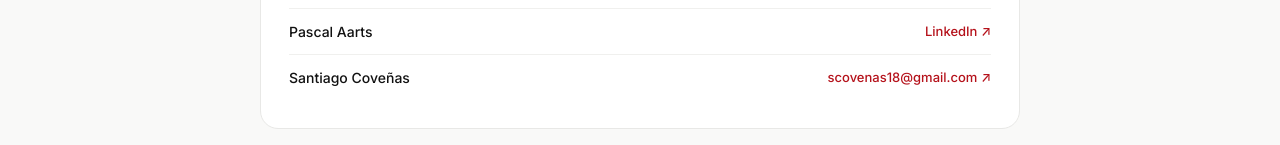
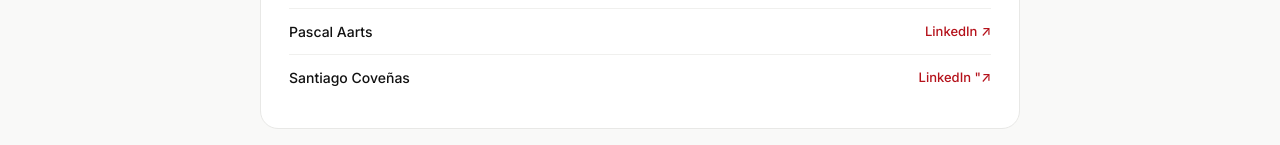
Before and after one commit to Martel123/apc-analisis-plataforma, a website: page metodologia.html in a window 1280 px wide. Shown: the part 370-515 px from the top of the page. Drawn offline with Linux system fonts and the light colour scheme.

Commit message:
Actualizar metodologia con responsables del proyecto

```diff
--- a/metodologia.html
+++ b/metodologia.html
@@ -88,7 +88,7 @@
       </div>
       <div class="resp-item">
         <span class="resp-name">Santiago Coveñas</span>
-        <a class="resp-link" href="mailto:scovenas18@gmail.com">scovenas18@gmail.com ↗</a>
+        <a class="resp-link" href="https://www.linkedin.com/in/santiago-cove%C3%B1as-87131a402/" target="_blank" rel="noonpener noreferrer">LinkedIn "↗</a>
       </div>
     </div>
   </div>
```
